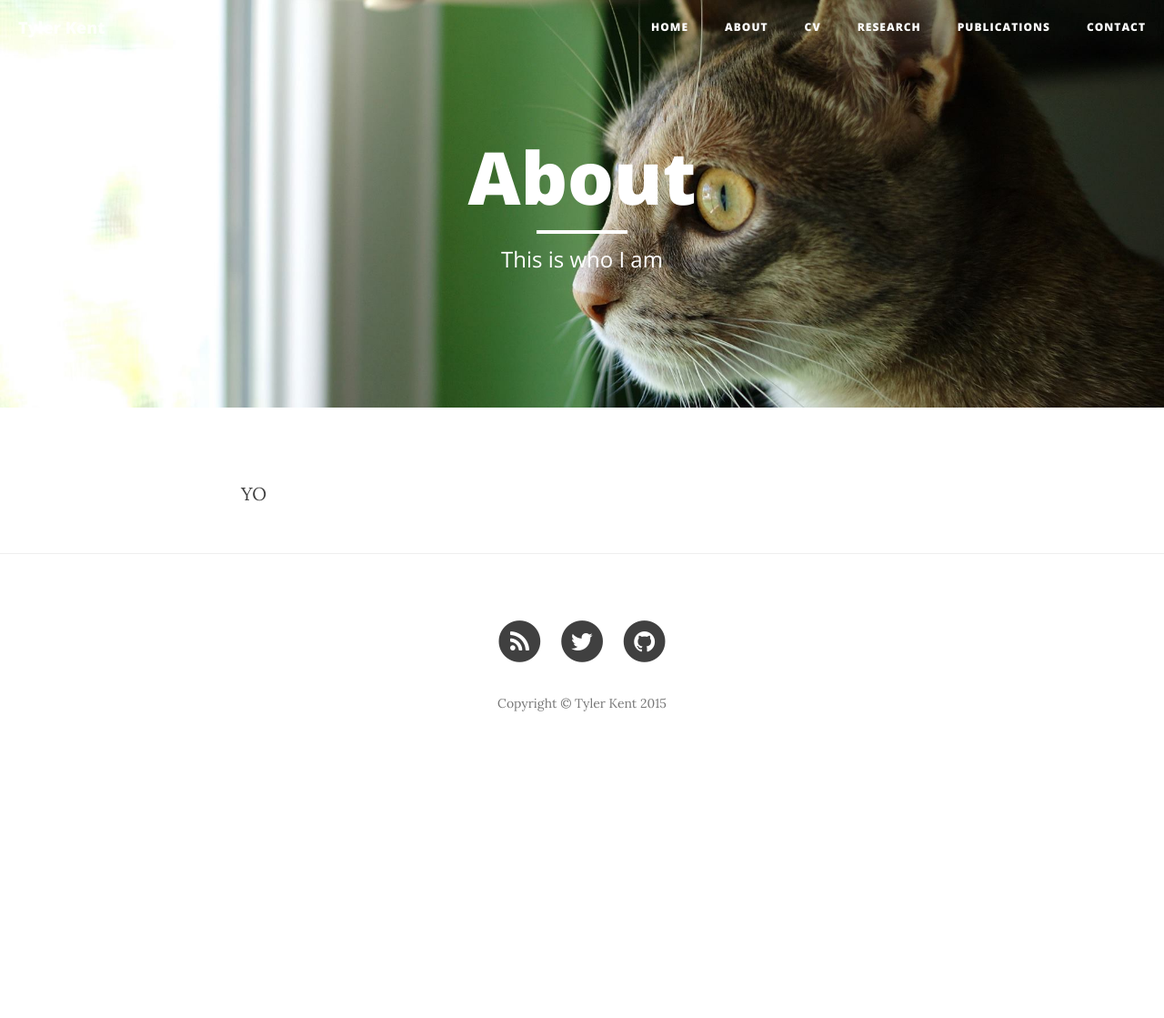
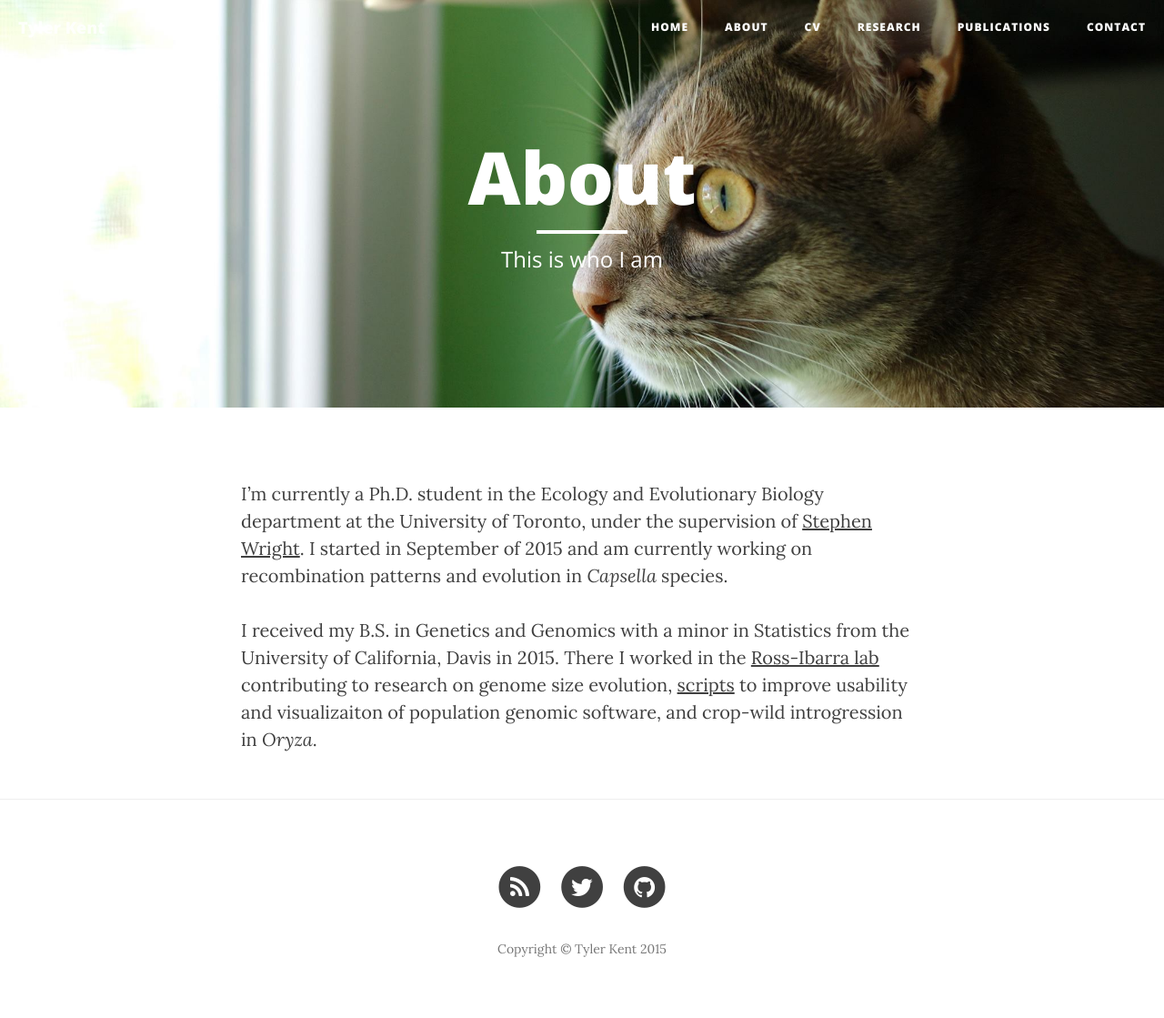
Before and after one commit to tvkent/tvkent.github.io, a Jekyll site: the page built from 1_about.md, in a window 1280 px wide. Shown: the whole page at 91% size. Built offline with Jekyll 4.4.1, drawn with Linux system fonts in a browser that asks for light colours; nearby versions of some CDN libraries; before the commit the page ends 900 px from its top, so only the background shows below that.

Commit message:
about updates

```diff
--- a/1_about.md
+++ b/1_about.md
@@ -4,4 +4,8 @@ title: "About"
 description: "This is who I am"
 header-img: "img/rosie.jpg"
 ---
-YO
+I'm currently a Ph.D. student in the Ecology and Evolutionary Biology department at the University of Toronto, under the supervision of [Stephen Wright](wright.eeb.utoronto.ca).
+I started in September of 2015 and am currently working on recombination patterns and evolution in *Capsella* species.
+
+I received my B.S. in Genetics and Genomics with a minor in Statistics from the University of California, Davis in 2015.
+There I worked in the [Ross-Ibarra lab](www.rilab.org) contributing to research on genome size evolution, [scripts](https://github.com/arundurvasula/angsd-wrapper) to improve usability and visualizaiton of population genomic software, and crop-wild introgression in *Oryza*.
```
